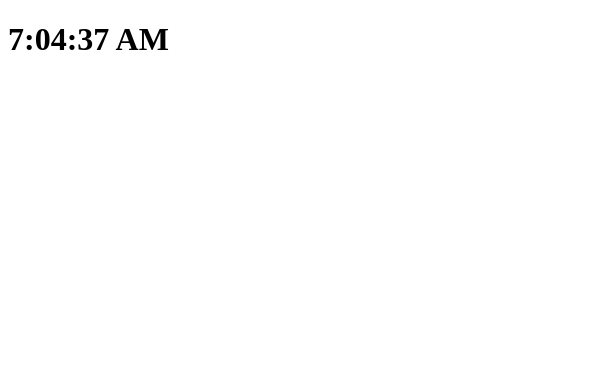
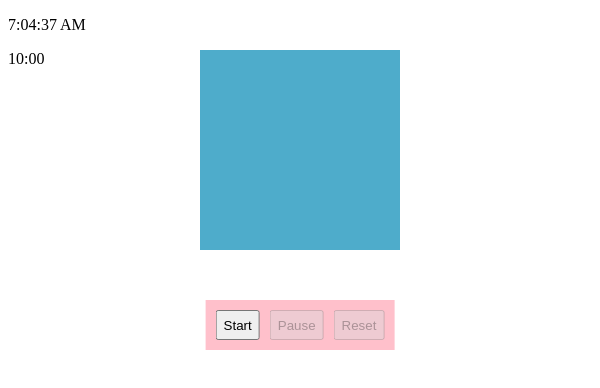
Before and after one commit to kwong09/desktop-pet, an Electron app: page index.html in a window 600 px wide. Drawn offline with Linux system fonts and the light colour scheme.

Commit message:
setup timer page

```diff
--- a/app.js
+++ b/app.js
@@ -1,7 +1,8 @@
 
-let headerOne = document.getElementById("headerOne")
+let currentTime = document.getElementById("currentTime")
 
+//updates clock
 setInterval(() => {
     const localTime = new Date().toLocaleTimeString()
-    headerOne.innerHTML = localTime
+    currentTime.innerHTML = localTime
 }, 1000)
--- a/index.html
+++ b/index.html
@@ -7,8 +7,18 @@
     <link rel="stylesheet" href="styles.css">
 </head>
 <body>
-    <h1 id="headerOne"></h1>
-    <div ></div>
+    <p id="currentTime"></p>
+    <div id="pet"></div>
+    <div id="timer">
+        10:00
+    </div>
+    <div id="timerButtons">
+        <button id="startTimer">Start</button>
+        <button id="pauseTimer" disabled>Pause</button>
+        <button id="resetTimer" disabled>Reset</button>
+    </div>
+
+
     <script src="app.js"></script>
 </body>
 
--- a/styles.css
+++ b/styles.css
@@ -0,0 +1,22 @@
+#pet {
+    background-color: rgb(78, 172, 203);
+    height: 200px;
+    width: 200px;
+    position: absolute;
+    left: 50%;
+    top: 50px;
+    transform: translateX(-50%);
+}
+
+#timerButtons {
+    background-color: pink;
+    height: 30px;
+    padding: 10px;
+    position: absolute;
+    left: 50%;
+    top: 300px;
+    transform: translateX(-50%);
+
+    display: flex;
+    gap: 10px;
+}
```
